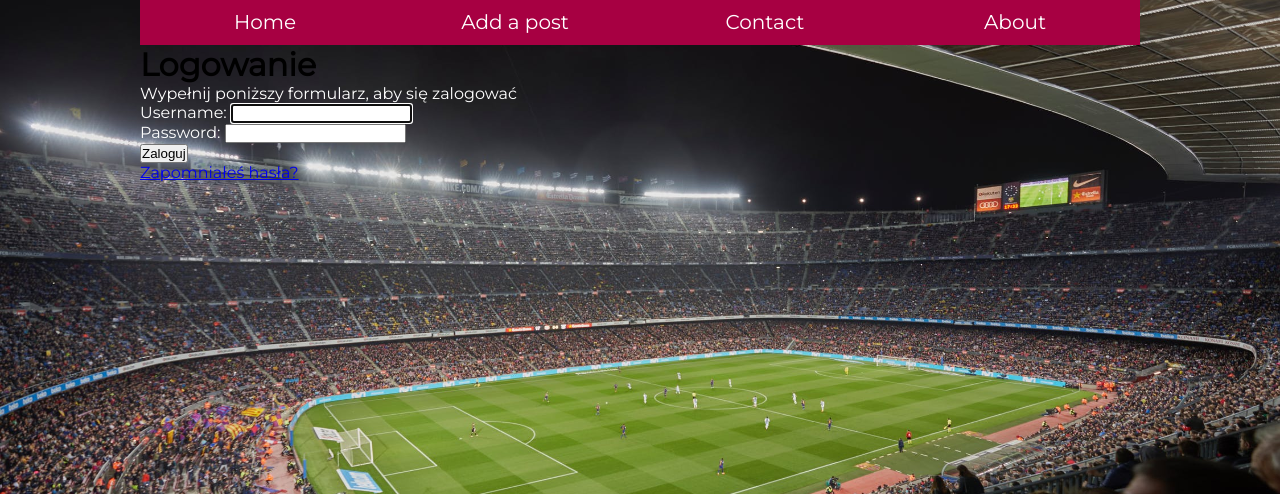
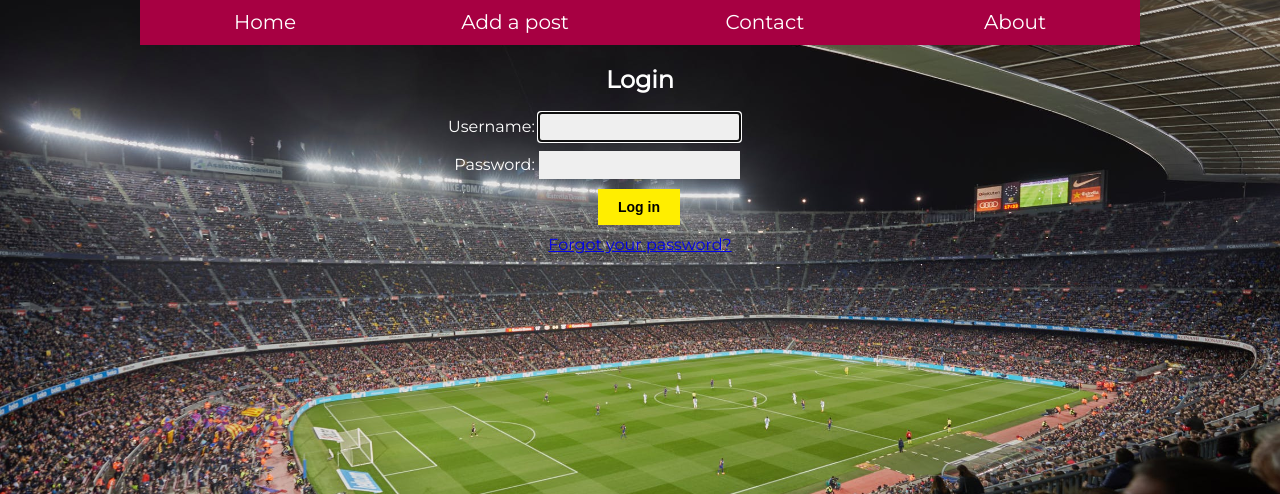
Before and after one commit to avatarr95/Full-Social-Website-for-Football-Fans, a Django app: page /login/ in a window 1280 px wide. Shown: the part 85-579 px from the top of the page. Run offline with Django 3.2, Linux system fonts and the light colour scheme.

Commit message:
Added css to forms and looks pretty nice

```diff
--- a/mysite/valverde/static/valverde/style.css
+++ b/mysite/valverde/static/valverde/style.css
@@ -482,9 +482,88 @@ h1, h2 {
     width: 240px;
     padding: 0px 5px;
     float: left;
-
 }
 
 #post_detail_ads h2 {
     color: black;
 }
+
+
+.add_comment {
+    padding-bottom: 10px;
+}
+.add_comment a {
+    color: white;
+    text-decoration: underline;
+}
+
+.add_comment a:hover {
+    color: #FFEE00;
+}
+
+.add_comment form {
+    margin-left: 175px;
+}
+
+
+
+input[type=submit] {
+    font-weight:bold;
+    background:#FFEE00;
+    color:black;
+    padding:10px 20px;
+    font-size:14px;
+    margin-left: 110px;
+
+}
+
+
+input, textarea {
+    clear:both;
+    margin-right: 50px;
+    margin:0 0 10px;
+    background:#efefef;
+    border:0;
+    padding:6px 10px;
+    font-size:14px;
+}
+
+/* .add_comment input[type=submit], button{
+    margin-left: 200px;
+
+} */
+
+
+.registration_form {
+    width: 500px;
+    text-align: center;
+    margin-top: 20px;
+    margin-left: auto;
+    margin-right: auto;
+}
+
+.registration_form form {
+    text-align: right;
+    margin-right: 150px;
+
+}
+
+.registration_form h2 {
+    color: white;
+}
+
+.registration_form input[type=submit] {
+    margin-right: 60px;
+}
+
+.forgot_password {
+    text-align: center;
+}
+
+.errorlist {
+    text-align: left;
+}
+
+.helptext {
+    display: none;
+}
--- a/mysite/valverde/templates/registration/login.html
+++ b/mysite/valverde/templates/registration/login.html
@@ -3,23 +3,22 @@
 {% block title %}Logowanie{% endblock title %}
 
 {% block content %}
-<h1>Logowanie</h1>
-{% if form.errors %}
-    <p>
-    Nazwa użytkownika lub hasło są nieprawidłowe. Spróbuj ponownie.
-    </p>
-{% else %}
-    <p> Wypełnij poniższy formularz, aby się zalogować </p>
 
-{% endif %}
+<div class="registration_form">
+    {% if form.errors %}
+        <p >
+        Sorry, you’ve entered an invalid username or password.
+        </p>
+    {% else %}
+        <h2> Login </h2><br>
 
-<div class="login_form">
+    {% endif %}
     <form action="{% url 'login' %}" method="post">
         {{ form.as_p }}
         {% csrf_token %}
         <input type="hidden" name="next" value ="{{ next }}" />
-        <p><input type="submit" value="Zaloguj"></p>
+        <p><input type="submit" value="Log in"></p>
     </form>
-    <p><a href="{% url 'password_reset' %}">Zapomniałeś hasła? </p>
+    <p class="forgot_password"><a href="{% url 'password_reset' %}">Forgot your password? </p>
 </div>
 {% endblock content %}
```
Also changed, not shown: mysite/valverde/forms.py (+9 -0 lines), mysite/valverde/templates/valverde/login.html (deleted, +0 -15 lines), mysite/valverde/templates/valverde/post_detail.html (+12 -11 lines), mysite/valverde/templates/valverde/register.html (+4 -3 lines), mysite/valverde/templatetags/valverde_tags.py (+14 -3 lines).
